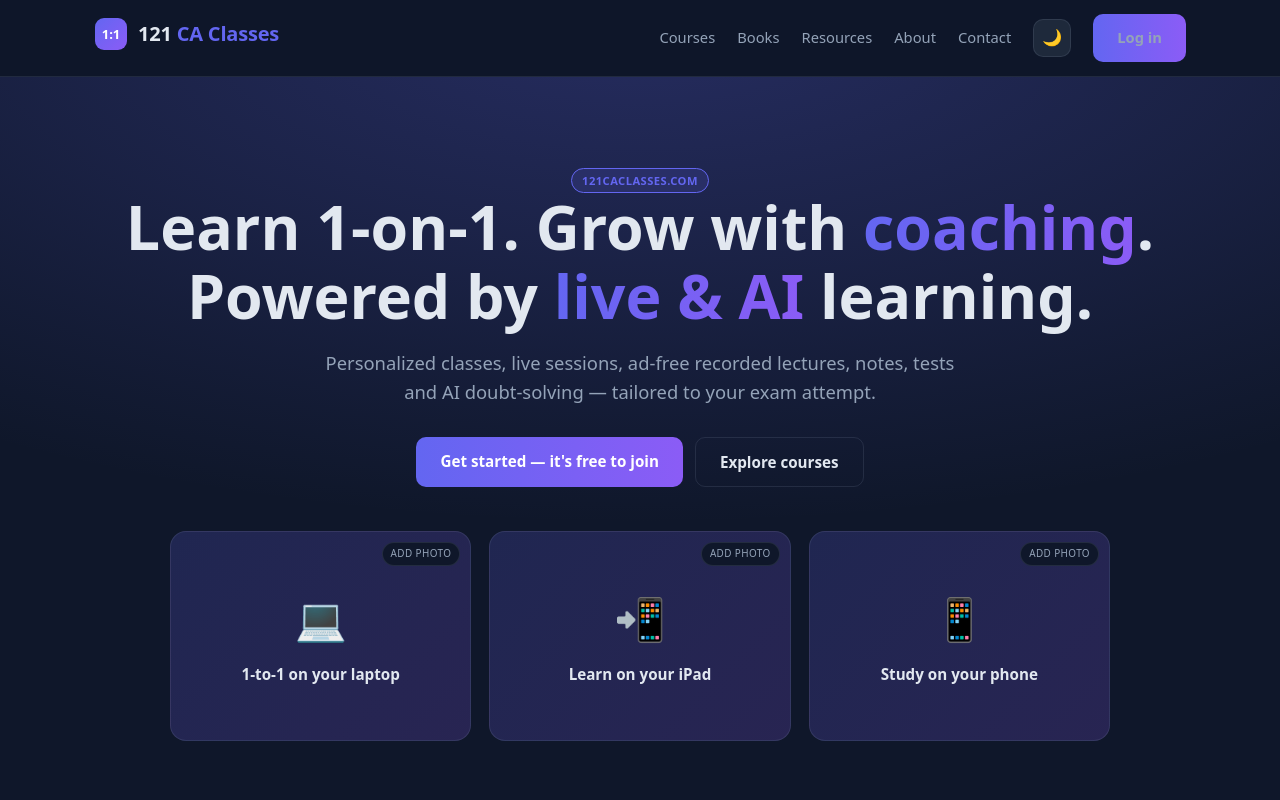
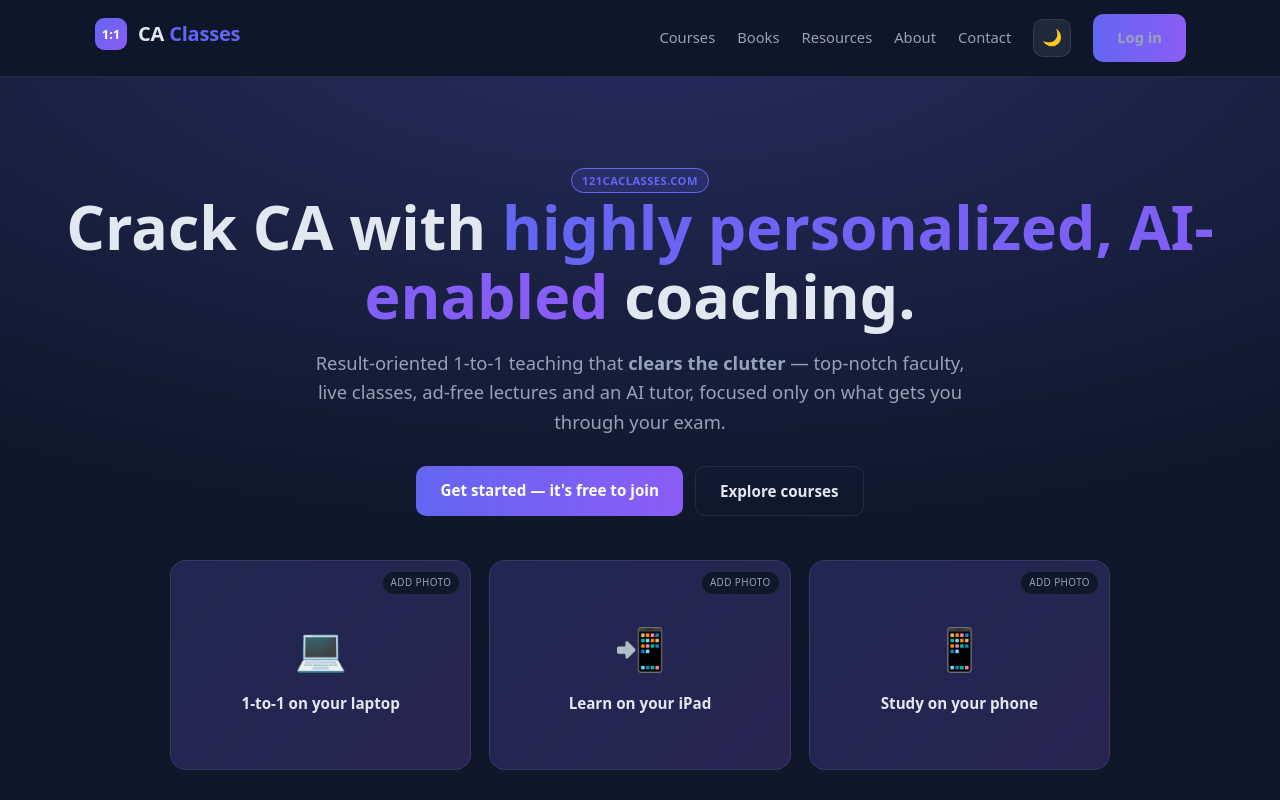
Before and after one commit to parveen8904/121classes, a Next.js app: page / in a window 1280 px wide. Shown: the top 800 px of the page. Built offline with nearby package versions, Linux system fonts and the light colour scheme.

Commit message:
Brand display name to '1:1 CA Classes'; sharpen messaging (personalized, AI-enabled, clears clutter, top-notch, result-oriented); keep 121caclasses.com as domain

```diff
--- a/app/admin/page.tsx
+++ b/app/admin/page.tsx
@@ -49,7 +49,7 @@ export default async function AdminHome() {
     <main>
       <header className="topbar">
         <Link className="logo" href="/">
-          121 <span>CA Classes</span>
+          1:1 <span>CA Classes</span>
         </Link>
         <Link className="muted" href="/dashboard">
           Student view
--- a/app/auth/reset/reset-form.tsx
+++ b/app/auth/reset/reset-form.tsx
@@ -37,7 +37,7 @@ export default function ResetForm() {
     <main>
       <header className="topbar">
         <Link className="logo" href="/">
-          121 <span>CA Classes</span>
+          1:1 <span>CA Classes</span>
         </Link>
       </header>
 
--- a/app/components/Logo.tsx
+++ b/app/components/Logo.tsx
@@ -18,7 +18,7 @@ export default function Logo({ size = 34 }: { size?: number }) {
         </text>
       </svg>
       <span className="word">
-        121 <span>CA Classes</span>
+        CA <span>Classes</span>
       </span>
     </span>
   );
--- a/app/components/SiteFooter.tsx
+++ b/app/components/SiteFooter.tsx
@@ -33,7 +33,7 @@ export default function SiteFooter() {
         </div>
       </div>
       <div className="copy">
-        &copy; 2026 121 CA Classes · 121caclasses.com · All rights reserved.
+        &copy; 2026 1:1 CA Classes · 121caclasses.com · All rights reserved.
       </div>
     </footer>
   );
--- a/app/components/SiteNav.tsx
+++ b/app/components/SiteNav.tsx
@@ -6,7 +6,7 @@ export default function SiteNav() {
   return (
     <nav className="lp-nav">
       <div className="lp-nav-inner">
-        <Link href="/" aria-label="121 CA Classes home">
+        <Link href="/" aria-label="1:1 CA Classes home">
           <Logo />
         </Link>
         <div className="lp-nav-links">
--- a/app/dashboard/page.tsx
+++ b/app/dashboard/page.tsx
@@ -28,7 +28,7 @@ export default async function Dashboard() {
     <main>
       <header className="topbar">
         <Link className="logo" href="/">
-          121 <span>CA Classes</span>
+          1:1 <span>CA Classes</span>
         </Link>
         <div style={{ display: "flex", gap: 16, alignItems: "center" }}>
           {profile?.role === "admin" && (
--- a/app/layout.tsx
+++ b/app/layout.tsx
@@ -2,9 +2,9 @@ import type { Metadata } from "next";
 import "./globals.css";
 
 export const metadata: Metadata = {
-  title: "121 CA Classes — 1-to-1 Classes, Live Coaching & AI Learning",
+  title: "1:1 CA Classes — Highly Personalized, AI-Enabled CA Coaching",
   description:
-    "Personalized 1-to-1 classes, live coaching, ad-free recorded lectures and AI-assisted learning for CA students in India.",
+    "Highly personalized, AI-enabled CA coaching that clears the clutter — top-notch, result-oriented 1-to-1 teaching, live classes and ad-free lectures for CA students in India.",
 };
 
 // Applies the saved/system theme before paint to avoid a flash of the wrong theme.
--- a/app/login/login-form.tsx
+++ b/app/login/login-form.tsx
@@ -97,7 +97,7 @@ export default function LoginForm() {
   return (
     <main>
       <header className="topbar">
-        <Link className="logo" href="/">121 <span>CA Classes</span></Link>
+        <Link className="logo" href="/">1:1 <span>CA Classes</span></Link>
       </header>
 
       <section className="narrow" style={{ paddingTop: 60 }}>
--- a/app/page.tsx
+++ b/app/page.tsx
@@ -48,13 +48,13 @@ export default function Home() {
       <section className="hero">
         <span className="badge">121caclasses.com</span>
         <h1>
-          Learn 1-on-1. Grow with <span className="grad">coaching</span>.
-          <br />
-          Powered by <span className="grad">live &amp; AI</span> learning.
+          Crack CA with <span className="grad">highly personalized,
+          AI-enabled</span> coaching.
         </h1>
         <p className="sub">
-          Personalized classes, live sessions, ad-free recorded lectures, notes,
-          tests and AI doubt-solving — tailored to your exam attempt.
+          Result-oriented 1-to-1 teaching that <strong>clears the clutter</strong> —
+          top-notch faculty, live classes, ad-free lectures and an AI tutor, focused
+          only on what gets you through your exam.
         </p>
         <div className="cta-row">
           <Link className="btn" href="/login">Get started — it&apos;s free to join</Link>
@@ -103,7 +103,7 @@ export default function Home() {
             <div className="video-frame" style={{ paddingBottom: "56.25%" }}>
               <iframe
                 src="https://app.heygen.com/embeds/c2bcd7138f2c42b6b607fe6588910b89"
-                title="121 CA Classes intro"
+                title="1:1 CA Classes intro"
                 allow="encrypted-media; fullscreen"
                 allowFullScreen
               />
@@ -220,13 +220,13 @@ export default function Home() {
       <section className="section alt" id="about">
         <div className="section-head">
           <div className="eyebrow">About Us</div>
-          <h2>About 121 CA Classes</h2>
+          <h2>About 1:1 CA Classes</h2>
         </div>
         <p className="muted" style={{ maxWidth: 760, margin: "0 auto", textAlign: "center" }}>
-          121 CA Classes brings together personalized 1-to-1 teaching, live classes and
-          on-demand, ad-free recorded lectures, backed by AI doubt-solving and
-          attempt-wise content. Our goal is simple: clear, exam-focused learning that
-          adapts to each student&apos;s pace and target attempt.
+          1:1 CA Classes is built around one idea — <strong>highly personalized,
+          result-oriented</strong> preparation. We pair <strong>top-notch faculty</strong>
+          with an <strong>AI tutor</strong> and attempt-wise content to <strong>clear the
+          clutter</strong>, so you study only what matters for your exam, at your own pace.
         </p>
       </section>
 
@@ -257,9 +257,9 @@ export default function Home() {
           <h2>Our vision</h2>
         </div>
         <p className="muted" style={{ maxWidth: 760, margin: "0 auto", textAlign: "center", fontSize: "1.1rem" }}>
-          To make high-quality, personalized commerce education affordable and
-          accessible to every aspirant in India — combining the warmth of a real
-          teacher with the reach of technology.
+          To make <span className="grad">highly personalized, AI-enabled</span> CA
+          coaching accessible to every aspirant in India — clearing the clutter with
+          top-notch, result-oriented teaching that adapts to each student.
         </p>
       </section>
 
--- a/app/privacy/page.tsx
+++ b/app/privacy/page.tsx
@@ -1,7 +1,7 @@
 import SiteNav from "../components/SiteNav";
 import SiteFooter from "../components/SiteFooter";
 
-export const metadata = { title: "Privacy Policy — 121 CA Classes" };
+export const metadata = { title: "Privacy Policy — 1:1 CA Classes" };
 
 export default function Privacy() {
   return (
--- a/app/refund/page.tsx
+++ b/app/refund/page.tsx
@@ -1,7 +1,7 @@
 import SiteNav from "../components/SiteNav";
 import SiteFooter from "../components/SiteFooter";
 
-export const metadata = { title: "Refund Policy — 121 CA Classes" };
+export const metadata = { title: "Refund Policy — 1:1 CA Classes" };
 
 export default function Refund() {
   return (
```
